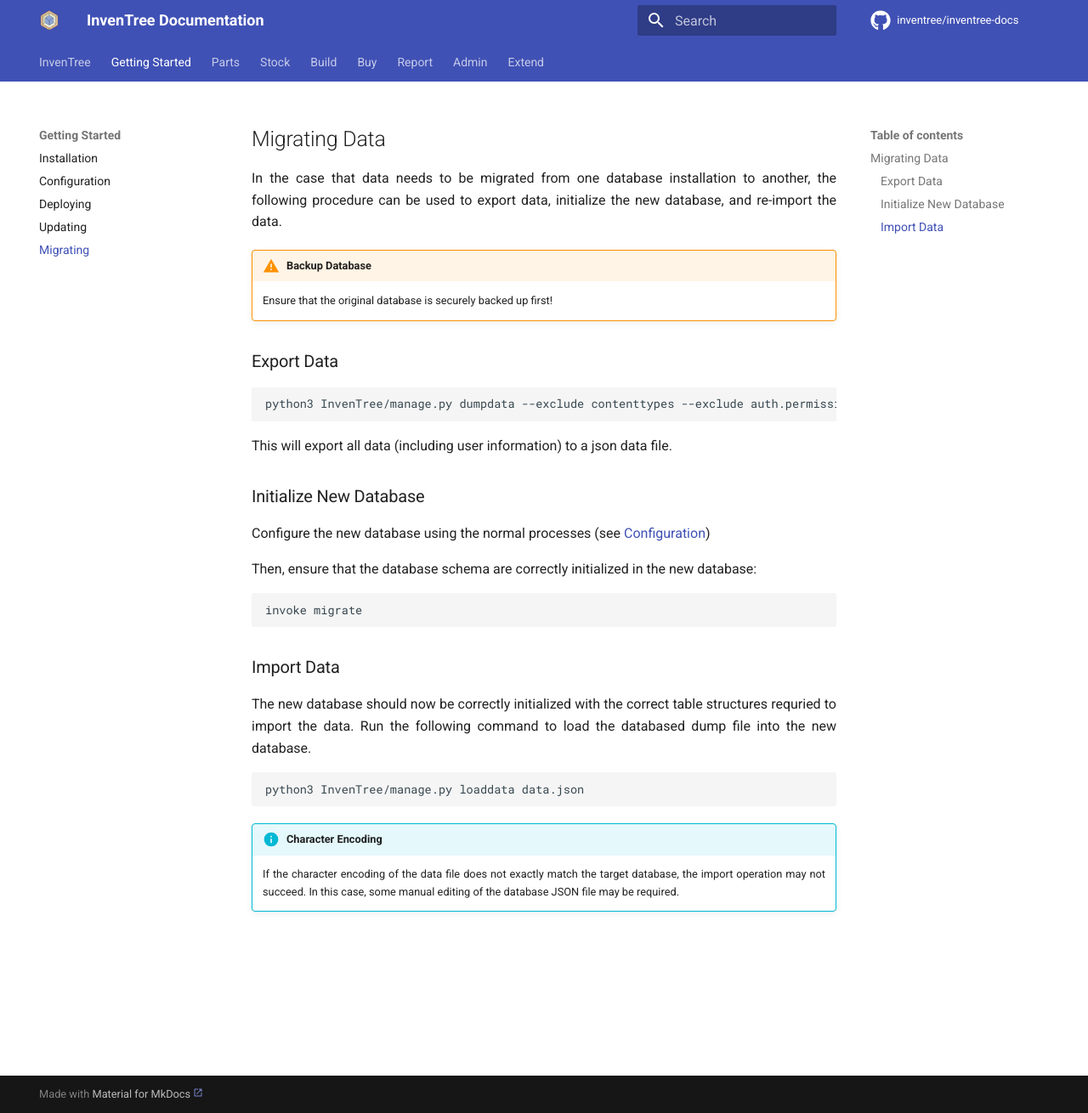
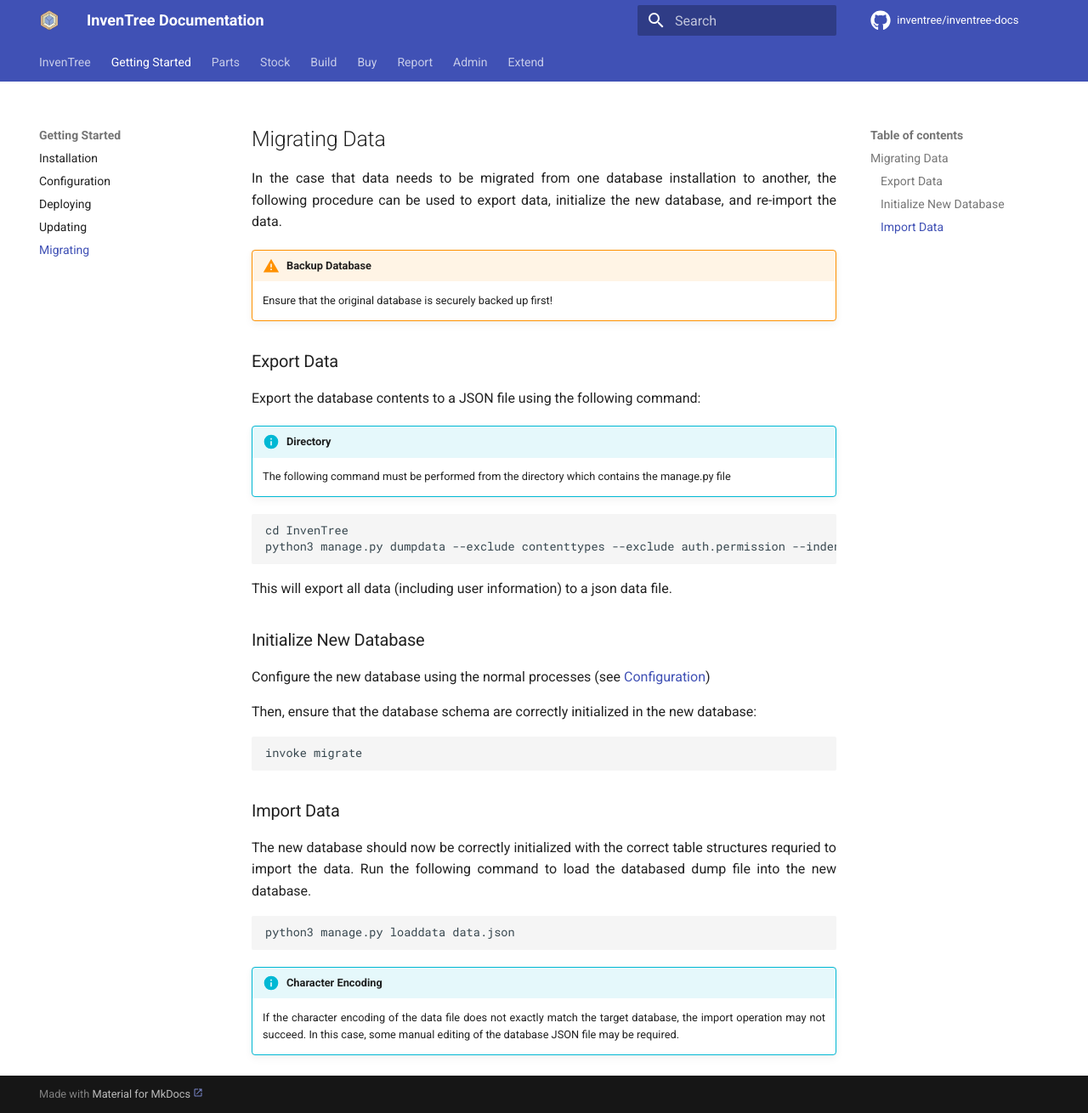
Before and after one commit to inventree/inventree-docs, an MkDocs documentation site: the page built from docs/start/migrate.md, in a window 1280 px wide and 1310 px high. Shown: the whole window at 85% size. Built offline with MkDocs 1.6.1 and Material for MkDocs 9.7.7, drawn with Linux system fonts in a browser that asks for light colours; a script that is not in the unit is left out; comment, search, counter and statistics services are not loaded.

Commit message:
Updated instructions for migration of database content

````diff
--- a/docs/start/migrate.md
+++ b/docs/start/migrate.md
@@ -11,8 +11,14 @@
 
 ### Export Data
 
+Export the database contents to a JSON file using the following command:
+
+!!! info "Directory"
+    The following command must be performed from the directory which contains the manage.py file
+
 ```
-python3 InvenTree/manage.py dumpdata --exclude contenttypes --exclude auth.permission --indent 2 > data.json
+cd InvenTree
+python3 manage.py dumpdata --exclude contenttypes --exclude auth.permission --indent 2 --output data.json
 ```
 
 This will export all data (including user information) to a json data file.
@@ -32,7 +38,7 @@
 The new database should now be correctly initialized with the correct table structures requried to import the data. Run the following command to load the databased dump file into the new database.
 
 ```
-python3 InvenTree/manage.py loaddata data.json
+python3 manage.py loaddata data.json
 ```
 
 !!! info "Character Encoding"
````
